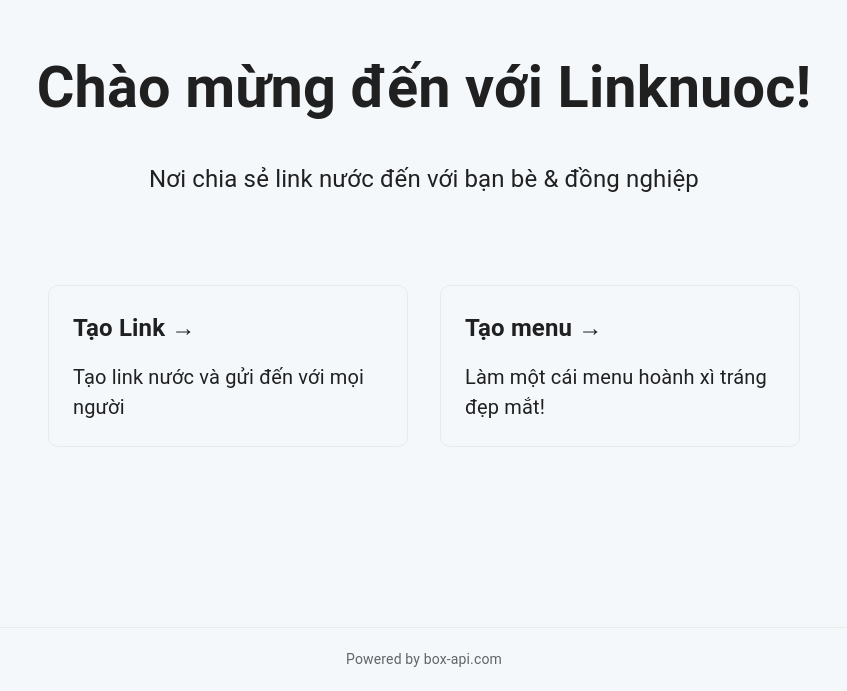
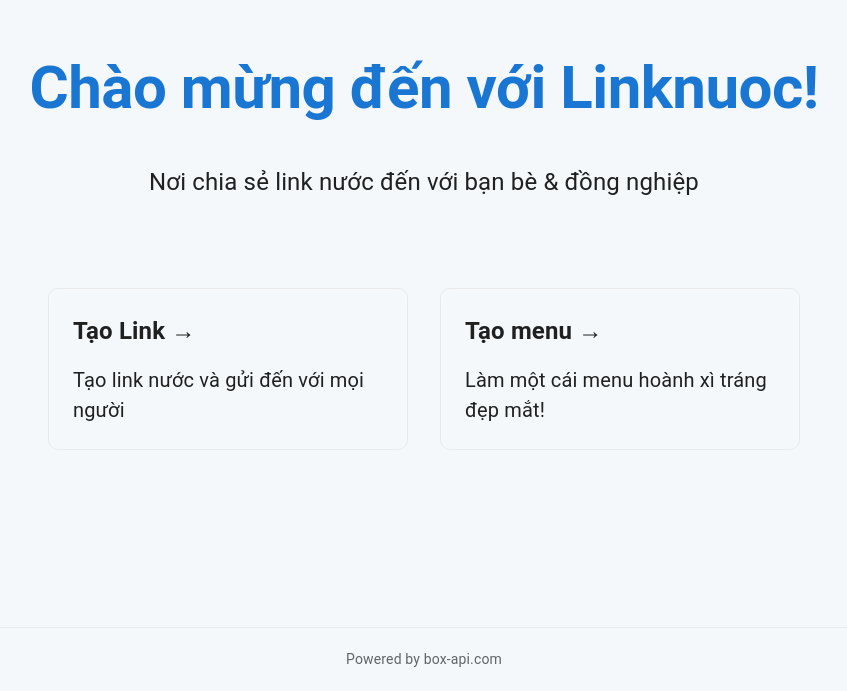
Before and after one commit to daopmdean/linknuoc-nextjs, a Next.js app: page / in a window 1280 px wide. Shown: the part 109-800 px from the top of the page, without its empty margins (216-1063 px from the left). Built offline with nearby package versions, Linux system fonts and the light colour scheme.

Commit message:
styling landing page

```diff
--- a/pages/index.js
+++ b/pages/index.js
@@ -1,4 +1,5 @@
 import Link from "next/link";
+import { Typography } from "@mui/material";
 import styles from "../styles/Home.module.css";
 import Layout from '../components/layout';
 import Footer from "../components/footer";
@@ -15,7 +16,10 @@
     <Layout seo={seo}>
       <div className={styles.container}>
         <main className={styles.main}>
-          <h1 className={styles.title}>Chào mừng đến với Linknuoc!</h1>
+          <Typography variant="h2" fontWeight={700} textAlign="center" mb={2} color="primary.main">
+            Chào mừng đến với Linknuoc!
+          </Typography>
+
 
           <p className={styles.description}>
             Nơi chia sẻ link nước đến với bạn bè & đồng nghiệp
```
